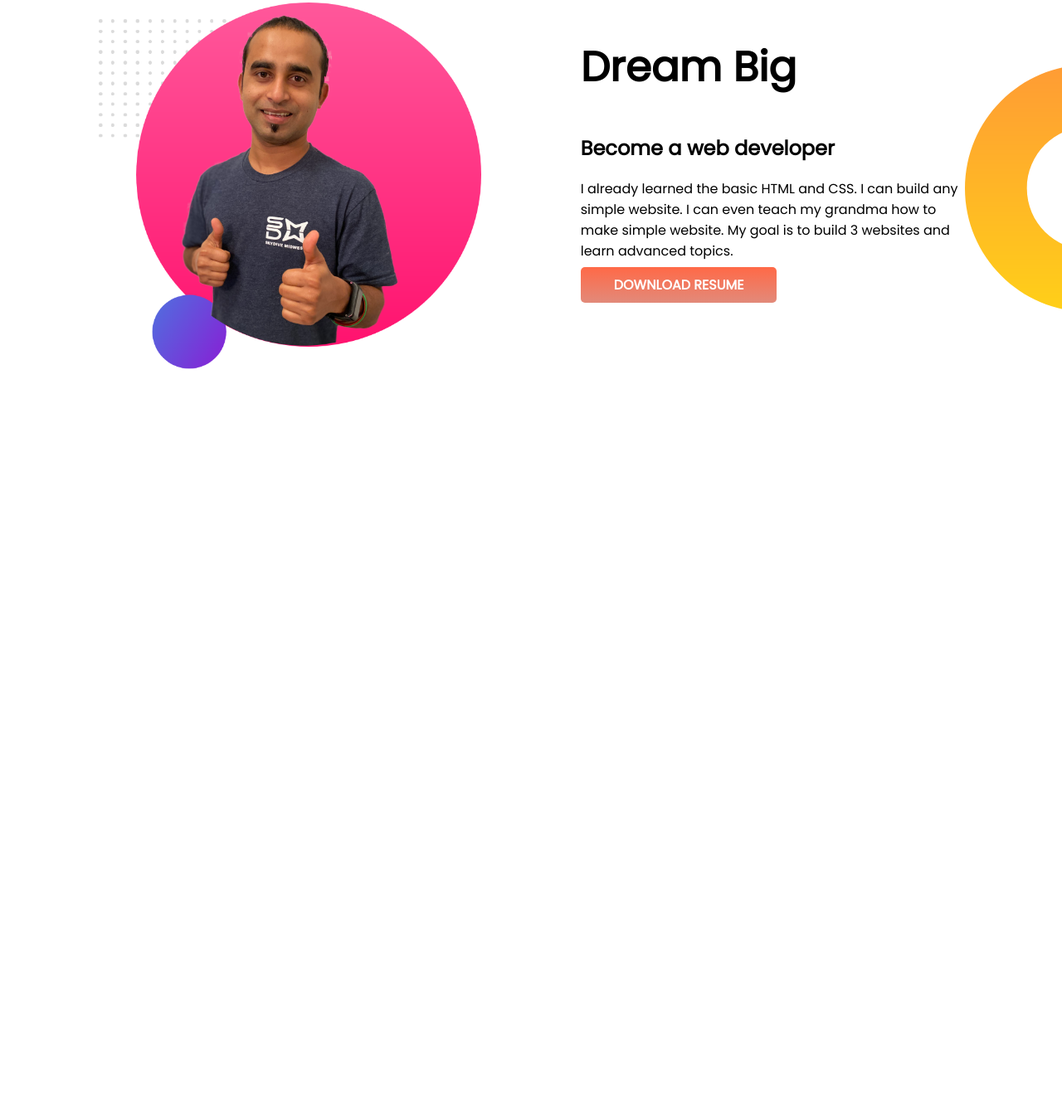
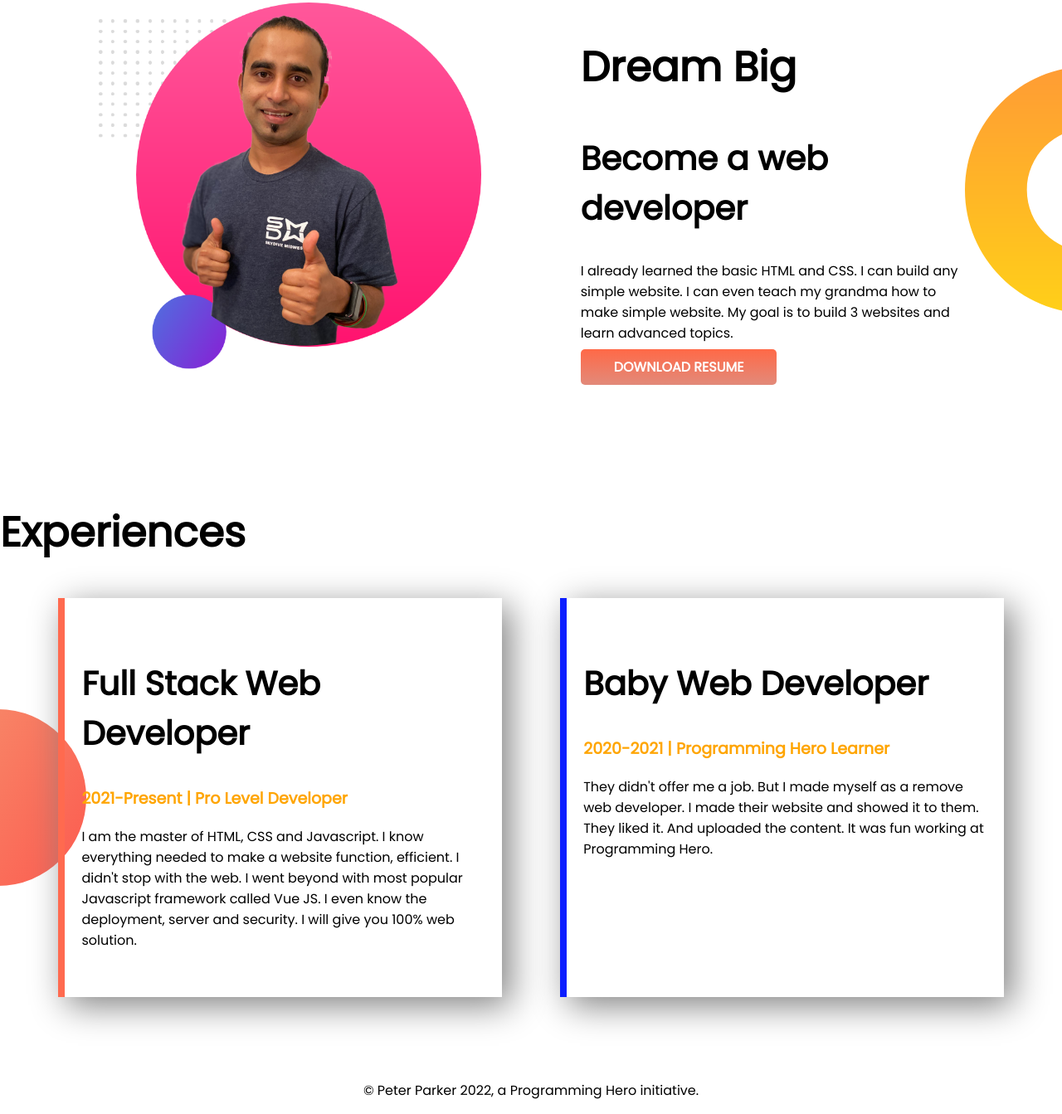
Before and after one commit to hmaminulislam/program-hero-portfolio, a plain HTML site: page index.html in a window 1280 px wide. Shown: the part 636-1979 px from the top of the page at 83% size. Before the commit the page ends 1088 px from the top, so only its background shows below. Drawn offline with Linux system fonts and the light colour scheme.

Commit message:
almost done

```diff
--- a/index.html
+++ b/index.html
@@ -31,5 +31,23 @@
             <a class="btn" target="_blank" href="#">DOWNLOAD RESUME</a>
         </div>
     </section>
+    <section>
+        <h1>Experiences</h1>
+        <div class="experiences">
+            <div class="experiences-item" id="experiences-left">
+                <h2>Full Stack Web Developer</h2>
+                <h3>2021-Present | Pro Level Developer</h3>
+                <p>I am the master of HTML, CSS and Javascript. I know everything needed to make a website function, efficient. I didn't stop with the web. I went beyond with most popular Javascript framework called Vue JS. I even know the deployment, server and security. I will give you 100% web solution.</p>
+            </div>
+            <div class="experiences-item" id="experiences-right">
+                <h2>Baby Web Developer</h2>
+                <h3>2020-2021 | Programming Hero Learner</h3>
+                <p>They didn't offer me a job. But I made myself as a remove web developer. I made their website and showed it to them. They liked it. And uploaded the content. It was fun working at Programming Hero.</p>
+            </div>
+        </div>
+    </section>
+    <footer>
+        <p>© Peter Parker 2022, a Programming Hero initiative.</p>
+    </footer>
 </body>
 </html>
--- a/style.css
+++ b/style.css
@@ -12,6 +12,9 @@
 h3 {
     font-size: 19px;
     font-weight: 700;
+}
+h2 {
+    font-size: 40px;
 }
 .btn {
     text-decoration: none;
@@ -41,6 +44,7 @@
     background-image: url(images/dream-bg.png);
     background-repeat: no-repeat;
     background-position: right;
+    margin-bottom: 150px;
 }
 .dream-item {
     flex-basis: 36%;
@@ -48,3 +52,28 @@
 .dream-item img {
     width: 100%;
 }
+.experiences {
+    display: flex;
+    justify-content: space-evenly;
+    background-image: url(images/exp-bg.png);
+    background-repeat: no-repeat;
+    background-position: left center;
+    margin-bottom: 100px;
+}
+.experiences-item {
+    flex-basis: 38%;
+    box-shadow: 10px 10px 40px gray;
+    padding: 40px 20px;
+}
+.experiences-item h3 {
+    color: orange;
+}
+#experiences-left {
+    border-left: 8px solid #ff6a4f;
+}
+#experiences-right {
+    border-left: 8px solid #0C1EFF;
+}
+footer p {
+    text-align: center;
+}
```
